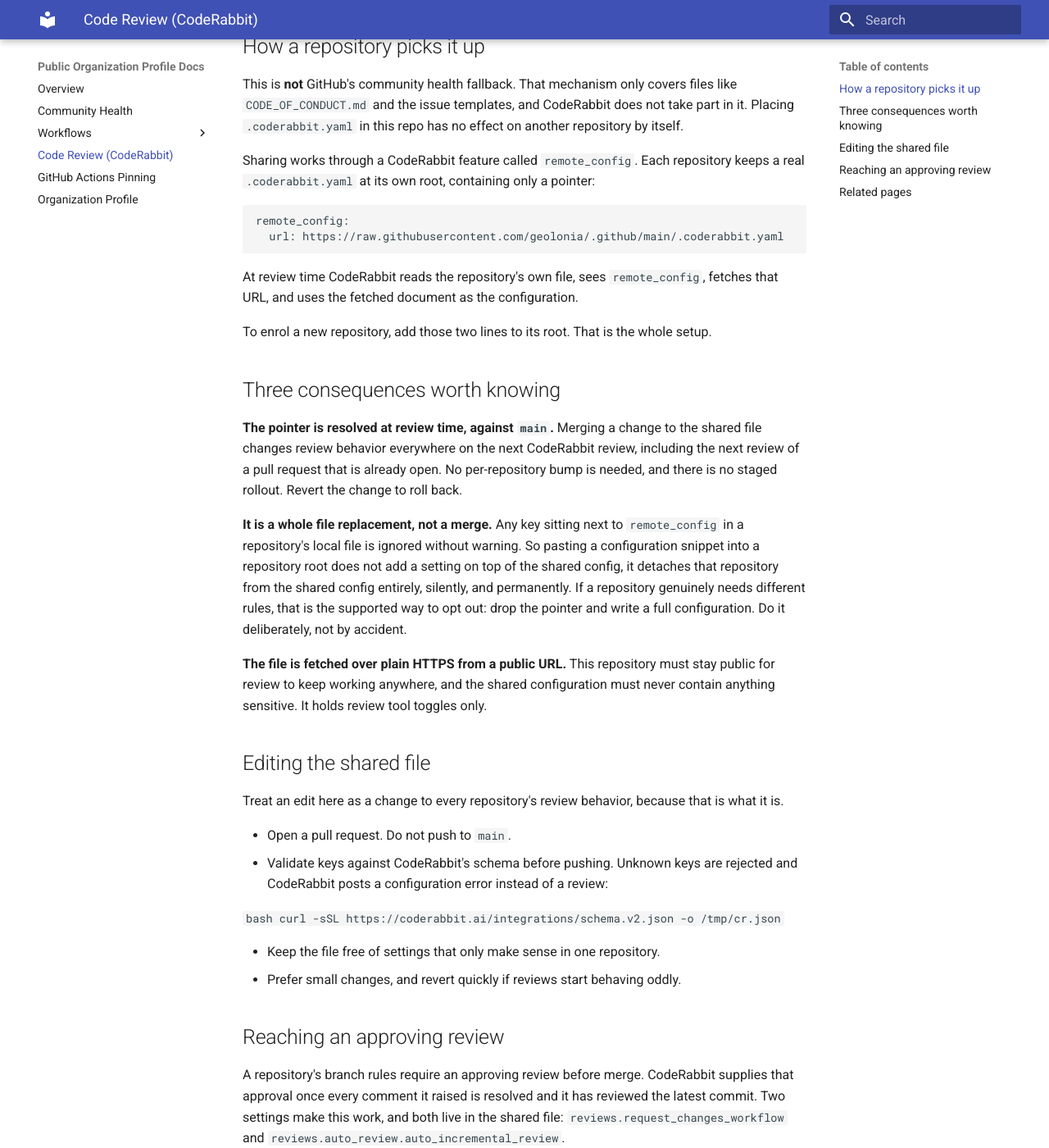
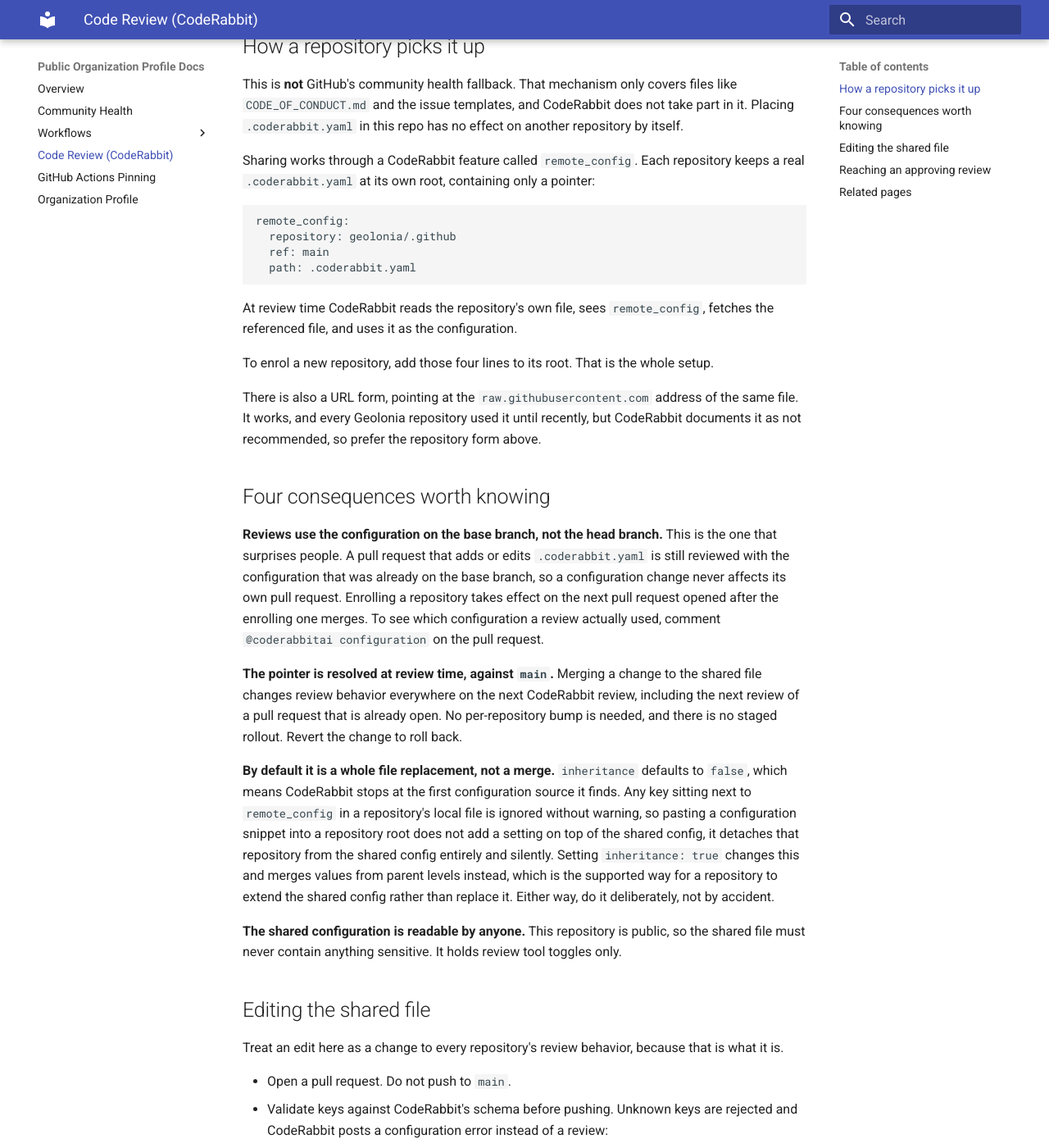
Before and after one commit to geolonia/.github, an MkDocs documentation site: the page built from docs/coderabbit.md, in a window 1280 px wide and 1400 px high, scrolled down 232 px. Shown: the whole window at 82% size. Built offline with MkDocs 1.6.1 and Material for MkDocs 9.7.7, drawn with Linux system fonts in a browser that asks for light colours; some of the changed text lies outside the part shown.

Commit message:
docs(coderabbit): correct the base branch rule, inheritance and the pointer form
Three corrections found by testing the documented behaviour rather than
trusting it.

Reviews use the configuration on the base branch, not the head branch, so
a configuration change never affects its own pull request. This was
observed three times: a pull request carrying the new shared config was
still reviewed under the old one, and two repos with no config on their
base branch were reviewed on defaults despite the head adding a pointer.
It is the single most surprising thing about this mechanism and it was
missing entirely.

Whole file replacement is only accurate at the default inheritance:
false. Setting inheritance: true merges parent values instead, which is
the supported way for a repo to extend the shared config rather than
replace it.

Switch the documented pointer to the repository-based form, which
CodeRabbit recommends over the raw URL form, and record that
remote_config is absent from the published schema. That last point
matters: a wrong key in the pointer falls back to defaults silently
rather than erroring, so verify pointer changes with @coderabbitai
configuration instead of the schema.

````diff
--- a/docs/coderabbit.md
+++ b/docs/coderabbit.md
@@ -16,16 +16,30 @@ keeps a real `.coderabbit.yaml` at its own root, containing only a pointer:
 
 ```yaml
 remote_config:
-  url: https://raw.githubusercontent.com/geolonia/.github/main/.coderabbit.yaml
+  repository: geolonia/.github
+  ref: main
+  path: .coderabbit.yaml
 ```
 
 At review time CodeRabbit reads the repository's own file, sees `remote_config`,
-fetches that URL, and uses the fetched document as the configuration.
+fetches the referenced file, and uses it as the configuration.
 
-To enrol a new repository, add those two lines to its root. That is the whole
+To enrol a new repository, add those four lines to its root. That is the whole
 setup.
 
-## Three consequences worth knowing
+There is also a URL form, pointing at the `raw.githubusercontent.com` address of
+the same file. It works, and every Geolonia repository used it until recently, but
+CodeRabbit documents it as not recommended, so prefer the repository form above.
+
+## Four consequences worth knowing
+
+**Reviews use the configuration on the base branch, not the head branch.** This is
+the one that surprises people. A pull request that adds or edits `.coderabbit.yaml`
+is still reviewed with the configuration that was already on the base branch, so a
+configuration change never affects its own pull request. Enrolling a repository
+takes effect on the next pull request opened after the enrolling one merges. To see
+which configuration a review actually used, comment `@coderabbitai configuration`
+on the pull request.
 
 **The pointer is resolved at review time, against `main`.** Merging a change to
 the shared file changes review behavior everywhere on the next CodeRabbit review,
@@ -33,17 +47,19 @@ including the next review of a pull request that is already open. No
 per-repository bump is needed, and there is no staged rollout. Revert the change
 to roll back.
 
-**It is a whole file replacement, not a merge.** Any key sitting next to
-`remote_config` in a repository's local file is ignored without warning. So
-pasting a configuration snippet into a repository root does not add a setting on
-top of the shared config, it detaches that repository from the shared config
-entirely, silently, and permanently. If a repository genuinely needs different
-rules, that is the supported way to opt out: drop the pointer and write a full
-configuration. Do it deliberately, not by accident.
+**By default it is a whole file replacement, not a merge.** `inheritance` defaults
+to `false`, which means CodeRabbit stops at the first configuration source it
+finds. Any key sitting next to `remote_config` in a repository's local file is
+ignored without warning, so pasting a configuration snippet into a repository root
+does not add a setting on top of the shared config, it detaches that repository
+from the shared config entirely and silently. Setting `inheritance: true` changes
+this and merges values from parent levels instead, which is the supported way for a
+repository to extend the shared config rather than replace it. Either way, do it
+deliberately, not by accident.
 
-**The file is fetched over plain HTTPS from a public URL.** This repository must
-stay public for review to keep working anywhere, and the shared configuration must
-never contain anything sensitive. It holds review tool toggles only.
+**The shared configuration is readable by anyone.** This repository is public, so
+the shared file must never contain anything sensitive. It holds review tool toggles
+only.
 
 ## Editing the shared file
 
@@ -58,8 +74,21 @@ is what it is.
   curl -sSL https://coderabbit.ai/integrations/schema.v2.json -o /tmp/cr.json
   ```
 
+- Note that `remote_config` itself is **not** in that schema, so the pointer form
+  cannot be schema checked. A wrong key there does not raise an error, it falls
+  back to defaults silently, which looks exactly like a working configuration until
+  someone notices pull requests are no longer being approved. Verify a pointer
+  change by commenting `@coderabbitai configuration` on a pull request and reading
+  the reported source path, for example:
+
+  ```text
+  Configuration used: Path: geolonia/.github/.coderabbit.yaml@main (via .coderabbit.yaml)
+  ```
+
 - Keep the file free of settings that only make sense in one repository.
 - Prefer small changes, and revert quickly if reviews start behaving oddly.
+- Remember that the change will not affect the pull request making it, since
+  reviews use the base branch configuration.
 
 ## Reaching an approving review
 
````
